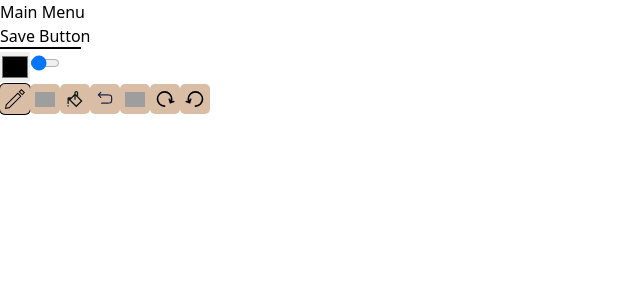
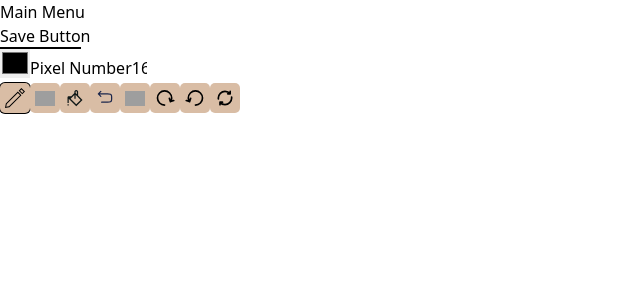
Before and after one commit to Sujas-Aggarwal/Pixel-art-generator, a React (Vite) app: page / in a window 1280 px wide. Shown: the top 300 px of the page, without its empty margins (0-640 px from the left). Built offline with nearby package versions, Linux system fonts and the light colour scheme; grey boxes are pictures that could not be loaded.

Commit message:
little changes

```diff
--- a/src/components/RightToolbar.tsx
+++ b/src/components/RightToolbar.tsx
@@ -8,6 +8,7 @@ import undoImg from "../assets/icons/undo.svg";
 import redoImg from "../assets/icons/redo.svg";
 import rotateImg from "../assets/icons/rotate.svg";
 import antirotateImg from "../assets/icons/antirotate.svg";
+import reset from "../assets/icons/refresh.svg";
 import "../css/RightToolbar.css";
 function RightToolbar() {
   const {
@@ -15,10 +16,12 @@ function RightToolbar() {
     setColor,
     pixelCount,
     setPixelCount,
+    pixels,
     setSelectedTool,
     undo,
     selectedTool,
     exportImage,
+    clearPixels,
     redo,
     rotateCW,
     rotateCCW,
@@ -31,9 +34,6 @@ function RightToolbar() {
   }, []);
 
   const keyboardShortcuts = (event: KeyboardEvent) => {
-    if (event.ctrlKey && event.key === "r") {
-      return;
-    }
     event.preventDefault();
     if (event.ctrlKey && event.key === "z") {
       undo();
@@ -59,6 +59,9 @@ function RightToolbar() {
     if (event.key === "3") {
       setSelectedTool(Tool.BucketFill);
     }
+    if (event.ctrlKey && event.key === "r") {
+      clearPixels(pixels);
+    }
   };
   return (
     <div className="bg-[#d9bda5] w-[200px] select-none  flex justify-center items-center p-2">
@@ -70,17 +73,26 @@ function RightToolbar() {
           type="color"
           value={color}
           onChange={(e) => setColor(e.target.value)}
-          className="p-0"
+          className="p-0 m-2"
         />
+        <label htmlFor="">Pixel Number</label>
         <input
-          type="range"
+          type="number"
           className="!w-full"
-          min={4}
-          max={128}
+          min={8}
+          max={64}
           value={pixelCount}
-          onChange={(e) => setPixelCount(parseInt(e.target.value))}
+          onChange={(e) => {
+            if (pixels.some((row) => row.some((col) => col !== ""))) {
+              const confirm = window.confirm(
+                "Changing the pixel count will clear the canvas. Are you sure?"
+              );
+              if (!confirm) return;
+            }
+            setPixelCount(parseInt(e.target.value));
+          }}
         />
-        <div className="w-full flex flex-wrap gap-2 justify-center mx-auto">
+        <div className="w-full flex flex-wrap gap-2 p-4 justify-center mx-auto">
           <button
             style={{
               boxShadow: selectedTool === Tool.Pencil ? "0 0 0 1px #000" : "",
@@ -112,17 +124,37 @@ function RightToolbar() {
           >
             <img src={bucket} alt="bucket" title="bucket" />
           </button>
-          <button className="active:shadow-inner active:shadow-black/30" onClick={undo}>
+          <button
+            className="active:shadow-inner active:shadow-black/30"
+            onClick={undo}
+          >
             <img src={undoImg} alt="undo" title="undo" />
           </button>
-          <button className="active:shadow-inner active:shadow-black/30" onClick={redo}>
+          <button
+            className="active:shadow-inner active:shadow-black/30"
+            onClick={redo}
+          >
             <img src={redoImg} alt="redo" title="redo" />
           </button>
-          <button className="active:shadow-inner active:shadow-black/30" onClick={rotateCW}>
+          <button
+            className="active:shadow-inner active:shadow-black/30"
+            onClick={rotateCW}
+          >
             <img src={rotateImg} alt="rotate" title="rotate" />
           </button>
-          <button className="active:shadow-inner active:shadow-black/30" onClick={rotateCCW}>
+          <button
+            className="active:shadow-inner active:shadow-black/30"
+            onClick={rotateCCW}
+          >
             <img src={antirotateImg} alt="antirotate" title="antirotate" />
+          </button>
+          <button
+            className="active:shadow-inner active:shadow-black/30"
+            onClick={() => {
+              clearPixels(pixels);
+            }}
+          >
+            <img src={reset} alt="reset" title="reset" />
           </button>
         </div>
       </div>
--- a/src/context/ToolStore.ts
+++ b/src/context/ToolStore.ts
@@ -73,11 +73,11 @@ export const useToolStore = create<ToolState>((set, get) => ({
     set(() => ({ pixels }));
   },
   clearPixels: (pixels) =>
-    set(() => ({
-      pixels: new Array(pixels.length)
+    get().setPixels(
+      new Array(pixels.length)
         .fill("")
-        .map(() => new Array(pixels.length).fill("")),
-    })),
+        .map(() => new Array(pixels.length).fill(""))
+    ),
 
   gridRef: React.createRef<HTMLDivElement>(),
 
@@ -191,7 +191,7 @@ export const useToolStore = create<ToolState>((set, get) => ({
   bucketFill: (x: number, y: number) => {
     const pixels = get().pixels;
     const color = get().color;
-    const oldColor = pixels[x-1][y-1];
+    const oldColor = pixels[x - 1][y - 1];
     const fill = (x: number, y: number) => {
       if (x < 0 || y < 0 || x >= pixels.length || y >= pixels.length) return;
       if (pixels[x][y] != oldColor) return;
```
